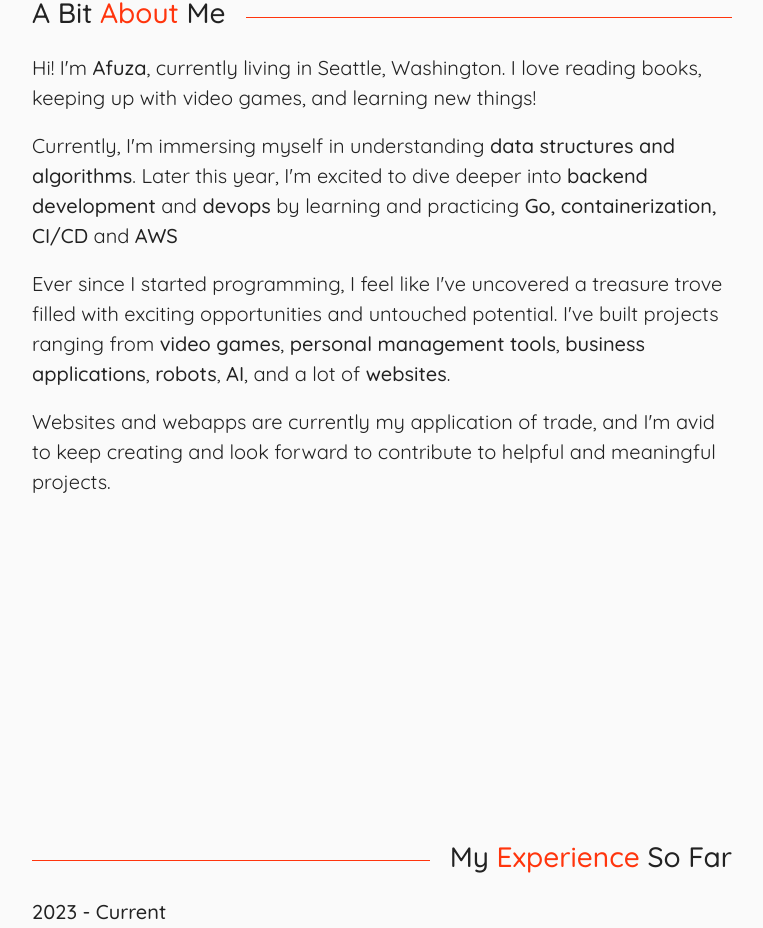
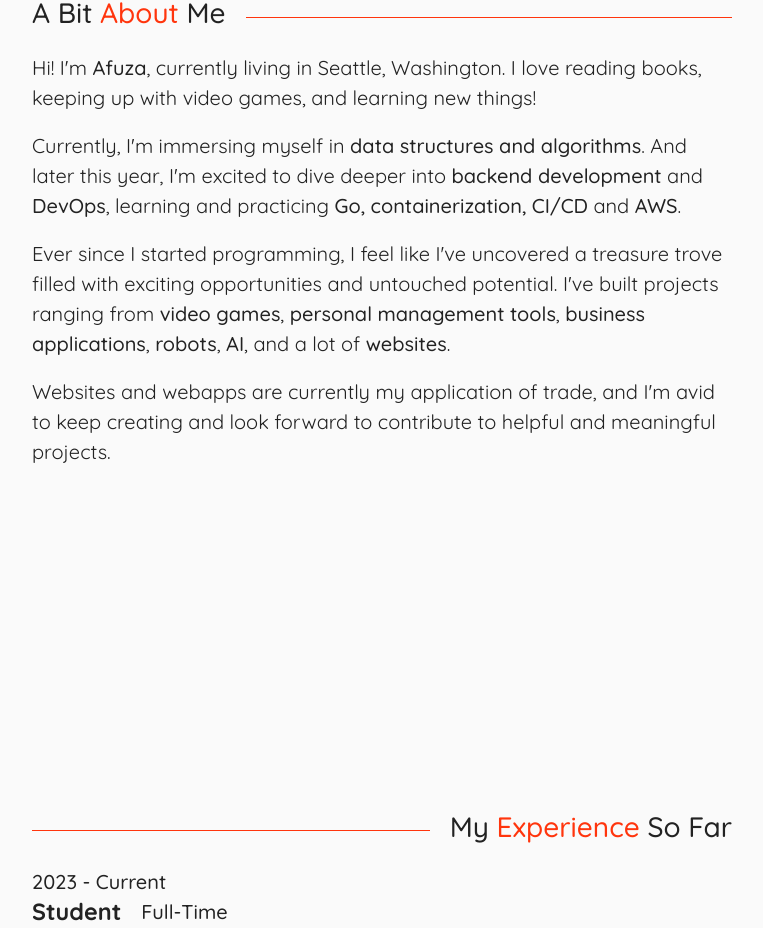
Before and after one commit to afutofu/afutofu.github.io, a React (Create React App) app: page / in a window 1280 px wide. Shown: the part 978-1906 px from the top of the page, without its empty margins (258-1021 px from the left). Built offline with nearby package versions, Linux system fonts and the light colour scheme.

Commit message:
Change text in About section

```diff
--- a/src/sections/About.js
+++ b/src/sections/About.js
@@ -216,16 +216,16 @@ const About = () => {
                 with video games, and learning new things!
               </Description>
               <Description>
-                Currently, I'm immersing myself in understanding{" "}
+                Currently, I'm immersing myself in{" "}
                 <DescriptionBold>
                   data structures and algorithms
                 </DescriptionBold>
-                . Later this year, I'm excited to dive deeper into{" "}
+                . And later this year, I'm excited to dive deeper into{" "}
                 <DescriptionBold>backend development</DescriptionBold> and{" "}
-                <DescriptionBold>devops</DescriptionBold> by learning and
+                <DescriptionBold>DevOps</DescriptionBold>, learning and
                 practicing{" "}
                 <DescriptionBold>Go, containerization, CI/CD</DescriptionBold>{" "}
-                and <DescriptionBold>AWS</DescriptionBold>
+                and <DescriptionBold>AWS</DescriptionBold>.
               </Description>
               <Description>
                 Ever since I started programming, I feel like I've uncovered a
```
